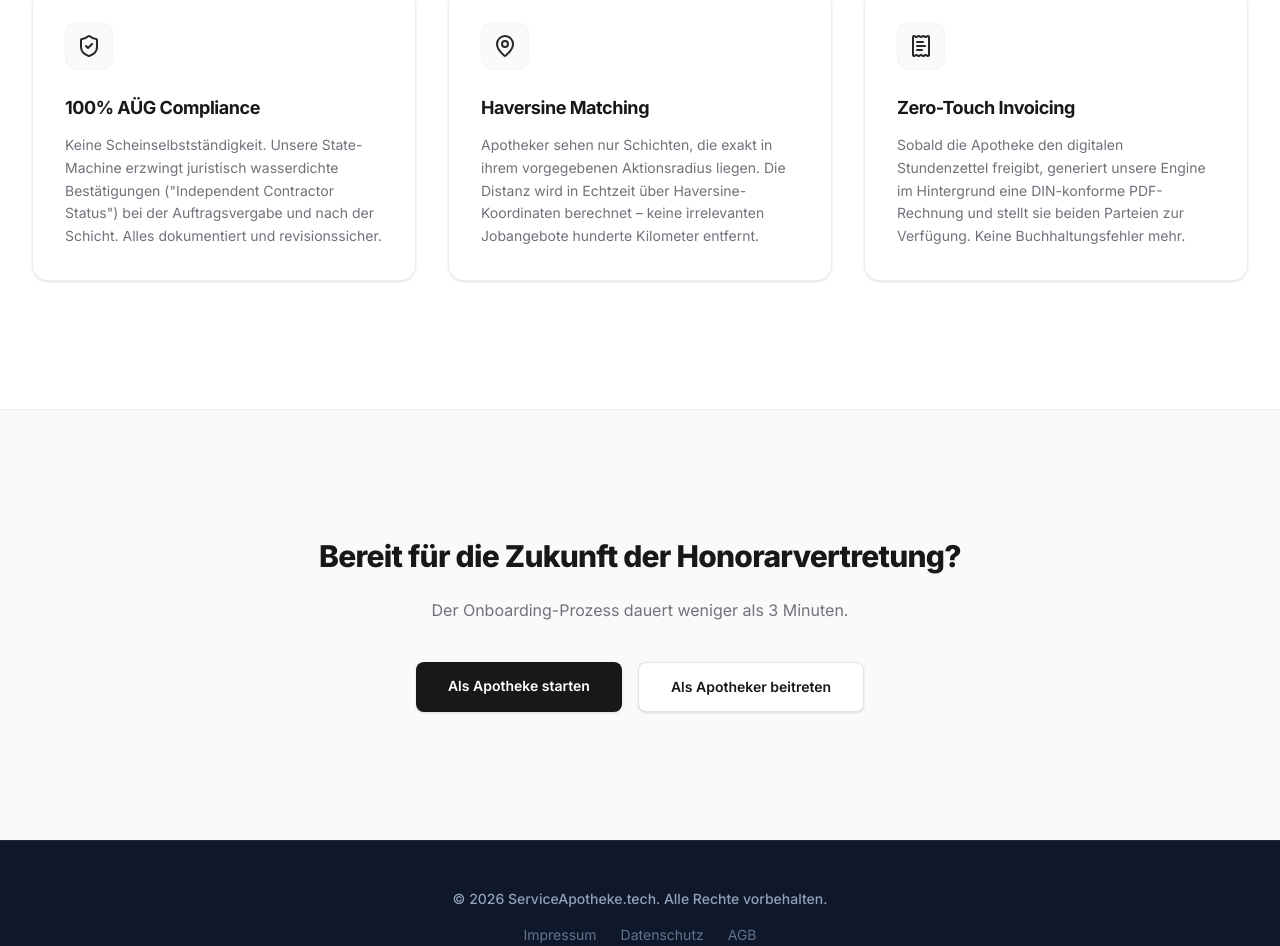
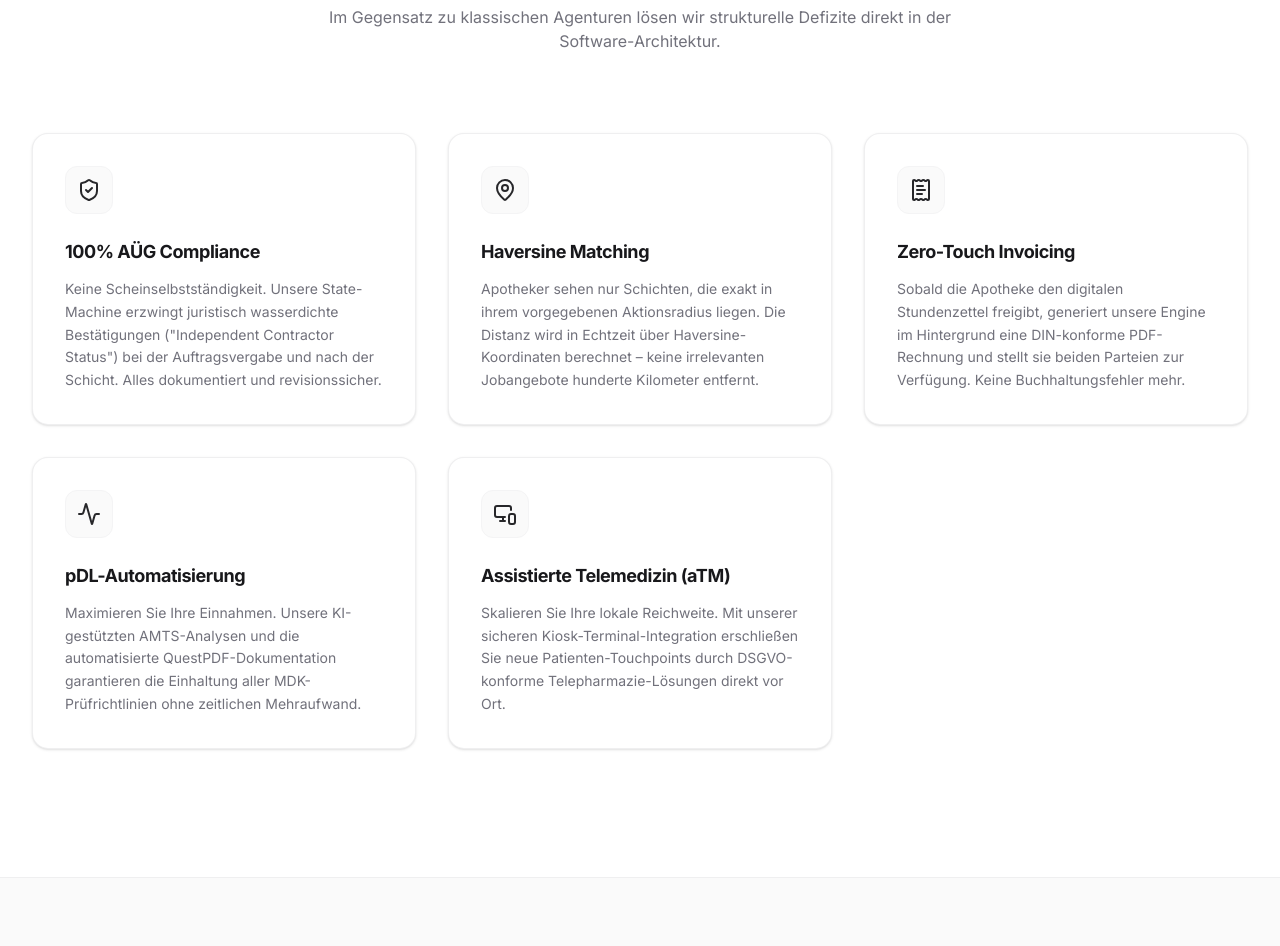
Before and after one commit to ezzy2024/serviceapotheke-web, a Next.js app: page / in a window 1280 px wide. Shown: the part 1250-2196 px from the top of the page. Built offline with nearby package versions, Linux system fonts and the light colour scheme.

Commit message:
fix: Update generic index landing page messaging to include pDL and aTM

```diff
--- a/src/app/(marketing)/page.tsx
+++ b/src/app/(marketing)/page.tsx
@@ -1,5 +1,5 @@
 import Link from 'next/link';
-import { ShieldCheck, ReceiptText, MapPin, Building, User, ArrowRight } from 'lucide-react';
+import { ShieldCheck, ReceiptText, MapPin, Building, User, ArrowRight, Activity, MonitorSmartphone } from 'lucide-react';
 import FadeIn from '@/components/ui/FadeIn';
 
 export default function Home() {
@@ -17,9 +17,9 @@ export default function Home() {
 
           <FadeIn delay={0.2}>
             <h1 className="text-5xl md:text-7xl font-extrabold text-zinc-900 tracking-tight mb-8">
-              Vertretung finden. <br className="hidden md:block" />
+              Vertretung & Dienstleistung. <br className="hidden md:block" />
               <span className="text-zinc-400">
-                100% AÜG-sicher & Automatisiert.
+                100% AÜG-sicher & Maximierung des pDL-Umsatzes.
               </span>
             </h1>
           </FadeIn>
@@ -61,9 +61,9 @@ export default function Home() {
             </div>
           </FadeIn>
 
-          <div className="grid grid-cols-1 md:grid-cols-3 gap-8">
+          <div className="grid grid-cols-1 md:grid-cols-2 lg:grid-cols-3 gap-8">
             <FadeIn delay={0.2}>
-              <div className="bg-white rounded-2xl p-8 border border-zinc-200/60 shadow-sm hover:shadow-md transition-shadow">
+              <div className="bg-white rounded-2xl p-8 border border-zinc-200/60 shadow-sm hover:shadow-md transition-shadow h-full">
                 <div className="w-12 h-12 rounded-xl bg-zinc-50 border border-zinc-100 text-zinc-800 flex items-center justify-center mb-6">
                   <ShieldCheck className="w-6 h-6" />
                 </div>
@@ -75,7 +75,7 @@ export default function Home() {
             </FadeIn>
 
             <FadeIn delay={0.3}>
-              <div className="bg-white rounded-2xl p-8 border border-zinc-200/60 shadow-sm hover:shadow-md transition-shadow">
+              <div className="bg-white rounded-2xl p-8 border border-zinc-200/60 shadow-sm hover:shadow-md transition-shadow h-full">
                 <div className="w-12 h-12 rounded-xl bg-zinc-50 border border-zinc-100 text-zinc-800 flex items-center justify-center mb-6">
                   <MapPin className="w-6 h-6" />
                 </div>
@@ -87,13 +87,37 @@ export default function Home() {
             </FadeIn>
 
             <FadeIn delay={0.4}>
-              <div className="bg-white rounded-2xl p-8 border border-zinc-200/60 shadow-sm hover:shadow-md transition-shadow">
+              <div className="bg-white rounded-2xl p-8 border border-zinc-200/60 shadow-sm hover:shadow-md transition-shadow h-full">
                 <div className="w-12 h-12 rounded-xl bg-zinc-50 border border-zinc-100 text-zinc-800 flex items-center justify-center mb-6">
                   <ReceiptText className="w-6 h-6" />
                 </div>
                 <h3 className="text-lg font-bold text-zinc-900 mb-3 tracking-tight">Zero-Touch Invoicing</h3>
                 <p className="text-sm text-zinc-500 leading-relaxed">
                   Sobald die Apotheke den digitalen Stundenzettel freigibt, generiert unsere Engine im Hintergrund eine DIN-konforme PDF-Rechnung und stellt sie beiden Parteien zur Verfügung. Keine Buchhaltungsfehler mehr.
+                </p>
+              </div>
+            </FadeIn>
+
+            <FadeIn delay={0.5}>
+              <div className="bg-white rounded-2xl p-8 border border-zinc-200/60 shadow-sm hover:shadow-md transition-shadow h-full">
+                <div className="w-12 h-12 rounded-xl bg-zinc-50 border border-zinc-100 text-zinc-800 flex items-center justify-center mb-6">
+                  <Activity className="w-6 h-6" />
+                </div>
+                <h3 className="text-lg font-bold text-zinc-900 mb-3 tracking-tight">pDL-Automatisierung</h3>
+                <p className="text-sm text-zinc-500 leading-relaxed">
+                  Maximieren Sie Ihre Einnahmen. Unsere KI-gestützten AMTS-Analysen und die automatisierte QuestPDF-Dokumentation garantieren die Einhaltung aller MDK-Prüfrichtlinien ohne zeitlichen Mehraufwand.
+                </p>
+              </div>
+            </FadeIn>
+
+            <FadeIn delay={0.6}>
+              <div className="bg-white rounded-2xl p-8 border border-zinc-200/60 shadow-sm hover:shadow-md transition-shadow h-full">
+                <div className="w-12 h-12 rounded-xl bg-zinc-50 border border-zinc-100 text-zinc-800 flex items-center justify-center mb-6">
+                  <MonitorSmartphone className="w-6 h-6" />
+                </div>
+                <h3 className="text-lg font-bold text-zinc-900 mb-3 tracking-tight">Assistierte Telemedizin (aTM)</h3>
+                <p className="text-sm text-zinc-500 leading-relaxed">
+                  Skalieren Sie Ihre lokale Reichweite. Mit unserer sicheren Kiosk-Terminal-Integration erschließen Sie neue Patienten-Touchpoints durch DSGVO-konforme Telepharmazie-Lösungen direkt vor Ort.
                 </p>
               </div>
             </FadeIn>
```
